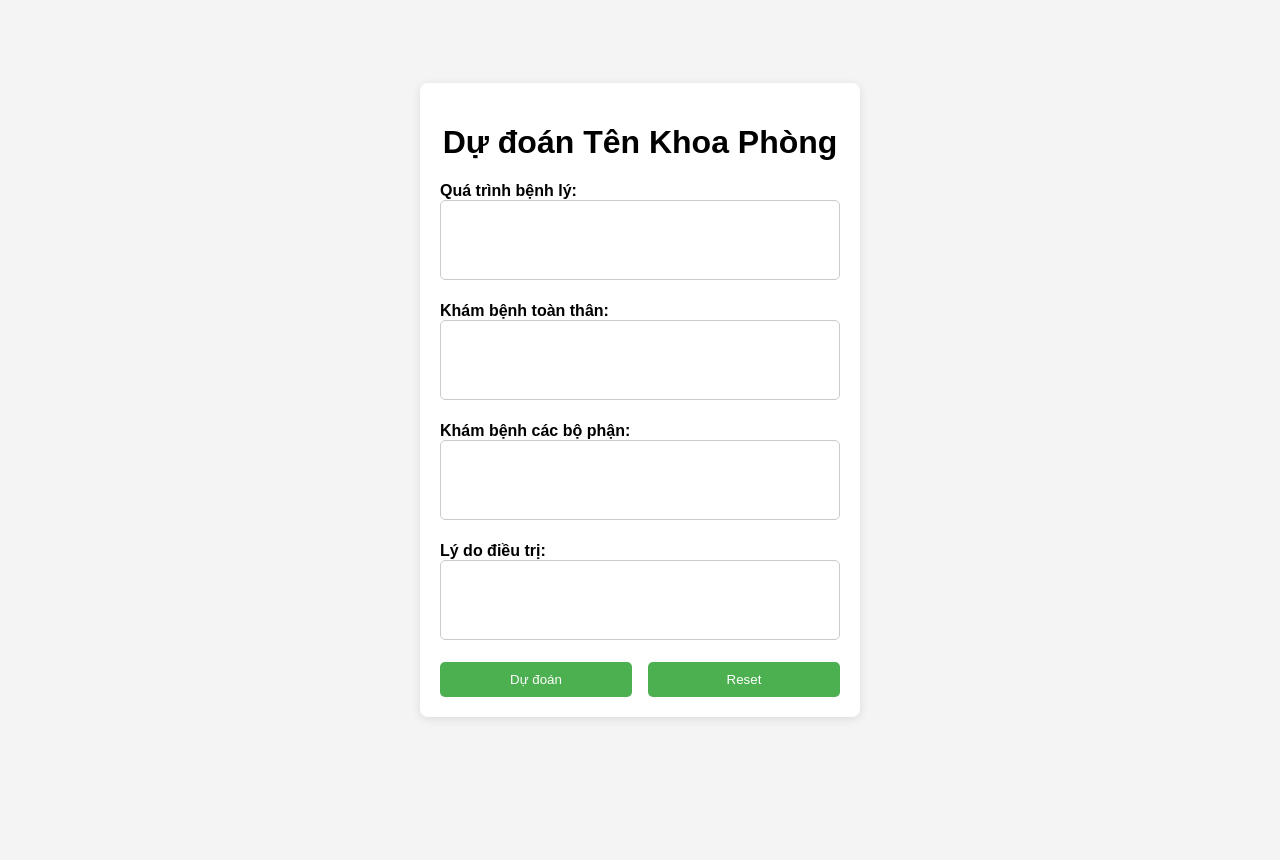
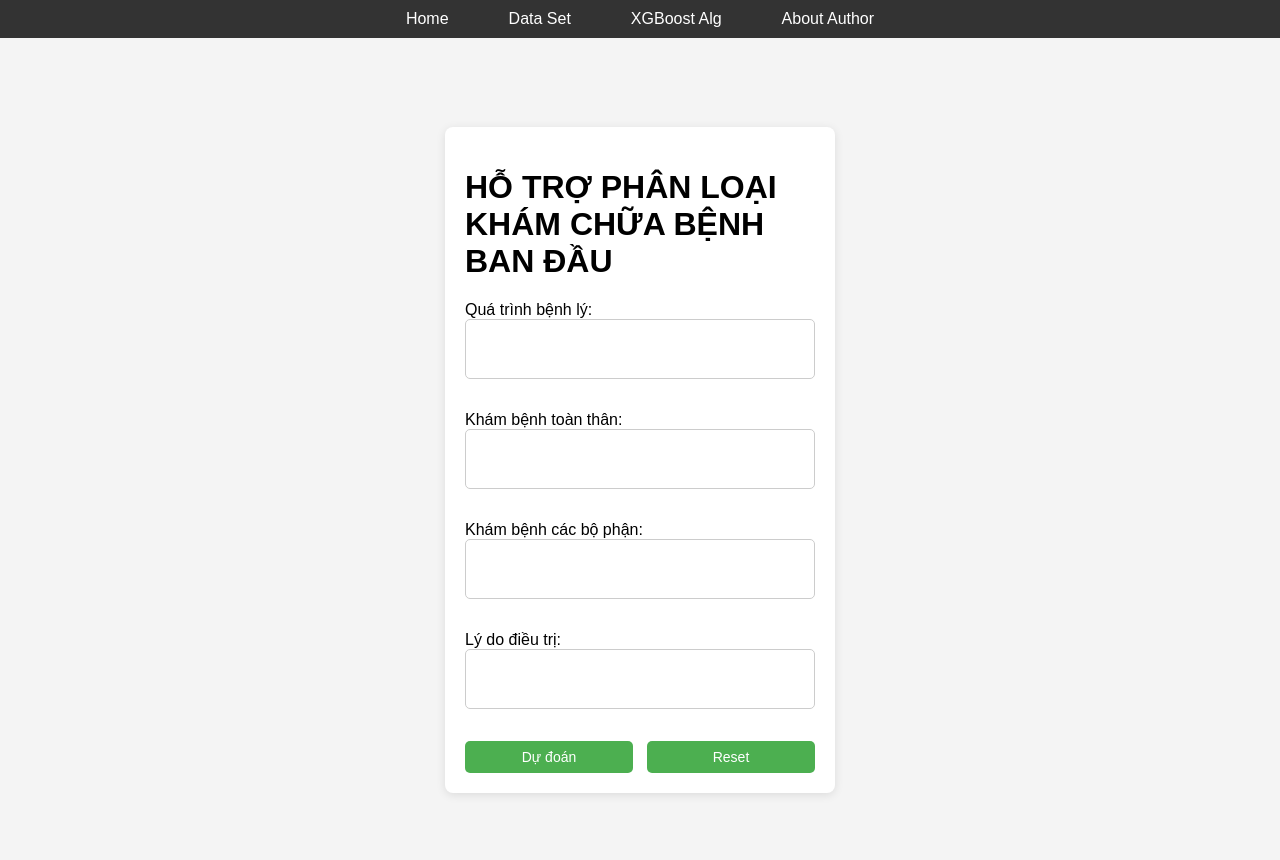
Before and after one commit to luongminh998pro/webChuanDoanBenh, a Flask app: page / in a window 1280 px wide. Before the commit the page ends 719 px from the top, so only its background shows below. Run offline with Flask 3, Linux system fonts and the light colour scheme.

Commit message:
xgboost project

```diff
--- a/app.py
+++ b/app.py
@@ -1,4 +1,4 @@
-from flask import Flask, render_template, request
+from flask import Flask, render_template, request, redirect, url_for
 
 app = Flask(__name__)
 
@@ -915,31 +915,26 @@ khoa_phong = {
 
 }
 
-# Hàm so sánh để tìm khoa phòng phù hợp
+
 def match_department(QUATRINHBENHLY, KHAMBENHTOANTHAN, KHAMBENHCACBOPHAN, LYDODIEUTRI):
     scores = {k: 0 for k in khoa_phong.keys()}
-
-    # Tạo danh sách từ khóa cho từng trường nhập liệu
     input_data = [QUATRINHBENHLY, KHAMBENHTOANTHAN, KHAMBENHCACBOPHAN, LYDODIEUTRI]
 
-    # Duyệt qua từng khoa phòng và tính điểm số
     for department, keywords in khoa_phong.items():
         for keyword in keywords:
-            keyword = keyword.lower()  # Chuyển từ khóa về chữ thường
+            keyword = keyword.lower()
             for entry in input_data:
                 if keyword in entry.lower():
                     scores[department] += 1
 
-    # Tìm khoa phòng có điểm cao nhất
     max_score = max(scores.values())
     best_departments = [dept for dept, score in scores.items() if score == max_score]
 
-    # Trả về khoa phòng phù hợp hoặc thông báo không xác định
     return best_departments[0] if best_departments else 'Khoa phòng không xác định'
 
+# Route trang chính, cho phép cả GET và POST
 @app.route('/', methods=['GET', 'POST'])
 def index():
-    prediction = ""
     if request.method == 'POST':
         QUATRINHBENHLY = request.form['quatrinh_benhly']
         KHAMBENHTOANTHAN = request.form['kham_benh_toanthan']
@@ -948,7 +943,29 @@ def index():
 
         prediction = match_department(QUATRINHBENHLY, KHAMBENHTOANTHAN, KHAMBENHCACBOPHAN, LYDODIEUTRI)
 
+        # Chuyển hướng để tránh gửi lại form khi tải lại trang
+        return redirect(url_for('result', prediction=prediction))
+
+    return render_template('index.html', prediction="")
+
+@app.route('/result')
+def result():
+    # Lấy dự đoán từ query string
+    prediction = request.args.get('prediction', '')
     return render_template('index.html', prediction=prediction)
+
+# Các route khác cho Data Set, XGBoost và About
+@app.route('/dataset')
+def dataset():
+    return render_template('dataset.html')
+
+@app.route('/xgboost')
+def xgboost():
+    return render_template('xgboost.html')
+
+@app.route('/about')
+def about():
+    return render_template('about.html')
 
 if __name__ == '__main__':
     app.run(debug=True)
--- a/static/css/styles.css
+++ b/static/css/styles.css
@@ -1,63 +1,108 @@
+/* Định dạng cơ bản cho toàn bộ trang */
 body {
     font-family: Arial, sans-serif;
     background-color: #f4f4f4;
     margin: 0;
     padding: 0;
     display: flex;
+    flex-direction: column;
     justify-content: center;
     align-items: center;
     height: 100vh;
 }
 
+/* Container chính cho phần dự đoán */
 .container {
     background-color: white;
     padding: 20px;
     border-radius: 8px;
     box-shadow: 0 2px 10px rgba(0, 0, 0, 0.1);
     width: 100%;
-    max-width: 400px;
+    max-width: 350px; /* Điều chỉnh kích thước container nhỏ hơn */
 }
 
-h1 {
-    text-align: center;
+/* Định dạng cho các trường nhập liệu (textarea) */
+.input-field {
+    width: 100%;
+    height: 60px; /* Giảm chiều cao của textarea */
+    border: 1px solid #ccc;
+    border-radius: 5px;
+    padding: 8px; /* Giảm padding để tiết kiệm không gian */
+    box-sizing: border-box;
+    resize: none;
+    margin-bottom: 10px;
+    font-size: 14px; /* Giảm kích thước chữ cho trường nhập liệu */
 }
 
-label {
-    font-weight: bold;
-}
-
-.input-field {
-    width: 100%;
-    height: 80px;
-    border: 1px solid #ccc;
-    border-radius: 5px;
-    padding: 10px;
-    box-sizing: border-box;
-    resize: none;
-}
-
-/* Chỉnh lại để hai nút có khoảng cách và đẹp mắt */
+/* Định dạng cho container của các nút */
 .button-container {
     display: flex;
     justify-content: space-between;
-    gap: 10px; /* Khoảng cách giữa hai nút */
+    gap: 8px; /* Giảm khoảng cách giữa hai nút */
 }
 
+/* Định dạng nút */
 button {
     width: 48%; /* Đặt chiều rộng cho nút để tạo cân đối */
-    padding: 10px;
+    padding: 8px; /* Giảm kích thước nút */
     background-color: #4CAF50;
     color: white;
     border: none;
     border-radius: 5px;
     cursor: pointer;
     text-align: center;
+    font-size: 14px; /* Giảm kích thước chữ cho nút */
 }
+
 
 button:hover {
     background-color: #45a049;
 }
 
+/* Định dạng kết quả dự đoán */
 h2 {
     text-align: center;
+    font-size: 20px;
+    color: #333;
 }
+
+/* Định dạng cho menu điều hướng */
+nav {
+    width: 100%;
+    background-color: #333;
+    padding: 10px 0;
+    margin-bottom: 20px;
+    position: fixed;
+    top: 0;
+    left: 0;
+}
+
+nav ul {
+    list-style-type: none;
+    margin: 0;
+    padding: 0;
+    display: flex;
+    justify-content: center;
+    gap: 20px;
+}
+
+nav ul li {
+    display: inline;
+}
+
+nav ul li a {
+    color: white;
+    text-decoration: none;
+    padding: 10px 20px;
+    font-size: 16px;
+}
+
+nav ul li a:hover {
+    background-color: #575757;
+    border-radius: 5px;
+}
+
+/* Đặt khoảng trống trên cùng để tránh chồng lên menu */
+body {
+    padding-top: 60px; /* Đặt khoảng cách để phần nội dung không bị che bởi menu điều hướng */
+}
--- a/templates/index.html
+++ b/templates/index.html
@@ -7,29 +7,41 @@
     <link rel="stylesheet" href="/static/css/styles.css">
 </head>
 <body>
+    <!-- Menu điều hướng -->
+    <nav>
+        <ul>
+            <li><a href="/">Home</a></li>
+            <li><a href="/dataset">Data Set</a></li>
+            <li><a href="/xgboost">XGBoost Alg</a></li>
+            <li><a href="/about">About Author</a></li>
+        </ul>
+    </nav>
+
     <div class="container">
-        <h1>Dự đoán Tên Khoa Phòng</h1>
+        <h1>HỖ TRỢ PHÂN LOẠI KHÁM CHỮA BỆNH BAN ĐẦU </h1>
 
+        <!-- Form nhập liệu -->
         <form method="POST" id="predictionForm">
             <label for="quatrinh_benhly">Quá trình bệnh lý:</label><br>
-            <textarea name="quatrinh_benhly" id="quatrinh_benhly" class="input-field" rows="3" required>{{ request.form.quatrinh_benhly if request.form.get('quatrinh_benhly') else '' }}</textarea><br><br>
+            <textarea name="quatrinh_benhly" id="quatrinh_benhly" class="input-field" rows="3" required></textarea><br><br>
 
             <label for="kham_benh_toanthan">Khám bệnh toàn thân:</label><br>
-            <textarea name="kham_benh_toanthan" id="kham_benh_toanthan" class="input-field" rows="3" required>{{ request.form.kham_benh_toanthan if request.form.get('kham_benh_toanthan') else '' }}</textarea><br><br>
+            <textarea name="kham_benh_toanthan" id="kham_benh_toanthan" class="input-field" rows="3" required></textarea><br><br>
 
             <label for="kham_benh_cac_bophan">Khám bệnh các bộ phận:</label><br>
-            <textarea name="kham_benh_cac_bophan" id="kham_benh_cac_bophan" class="input-field" rows="3" required>{{ request.form.kham_benh_cac_bophan if request.form.get('kham_benh_cac_bophan') else '' }}</textarea><br><br>
+            <textarea name="kham_benh_cac_bophan" id="kham_benh_cac_bophan" class="input-field" rows="3" required></textarea><br><br>
 
             <label for="ly_do_dieu_tri">Lý do điều trị:</label><br>
-            <textarea name="ly_do_dieu_tri" id="ly_do_dieu_tri" class="input-field" rows="3" required>{{ request.form.ly_do_dieu_tri if request.form.get('ly_do_dieu_tri') else '' }}</textarea><br><br>
+            <textarea name="ly_do_dieu_tri" id="ly_do_dieu_tri" class="input-field" rows="3"></textarea><br><br> <!-- Bỏ thuộc tính required ở đây -->
 
-            <!-- Đặt hai nút trong một container -->
+            <!-- Nút "Dự đoán" và "Reset" -->
             <div class="button-container">
                 <button type="submit">Dự đoán</button>
                 <button type="button" onclick="resetForm()">Reset</button>
             </div>
         </form>
 
+        <!-- Kết quả dự đoán -->
         {% if prediction %}
         <h2 id="predictionResult">Kết quả dự đoán: {{ prediction }}</h2>
         {% endif %}
@@ -38,18 +50,21 @@
     <script>
         // Hàm để reset các trường textarea về trống và ẩn kết quả dự đoán
         function resetForm() {
-            // Reset các textarea
             document.getElementById("quatrinh_benhly").value = "";
             document.getElementById("kham_benh_toanthan").value = "";
             document.getElementById("kham_benh_cac_bophan").value = "";
             document.getElementById("ly_do_dieu_tri").value = "";
 
-            // Reset hoặc ẩn kết quả dự đoán (nếu có)
             var predictionResult = document.getElementById("predictionResult");
             if (predictionResult) {
                 predictionResult.innerHTML = ""; // Xóa nội dung kết quả
             }
         }
+
+        // Reset dữ liệu khi tải lại trang (bấm F5)
+        window.onbeforeunload = function() {
+            resetForm();
+        }
     </script>
 </body>
 </html>
```
Also changed, not shown: templates/about.html (added, +28 -0 lines), templates/dataset.html (added, +32 -0 lines), templates/xgboost.html (added, +25 -0 lines), 1 other file.
